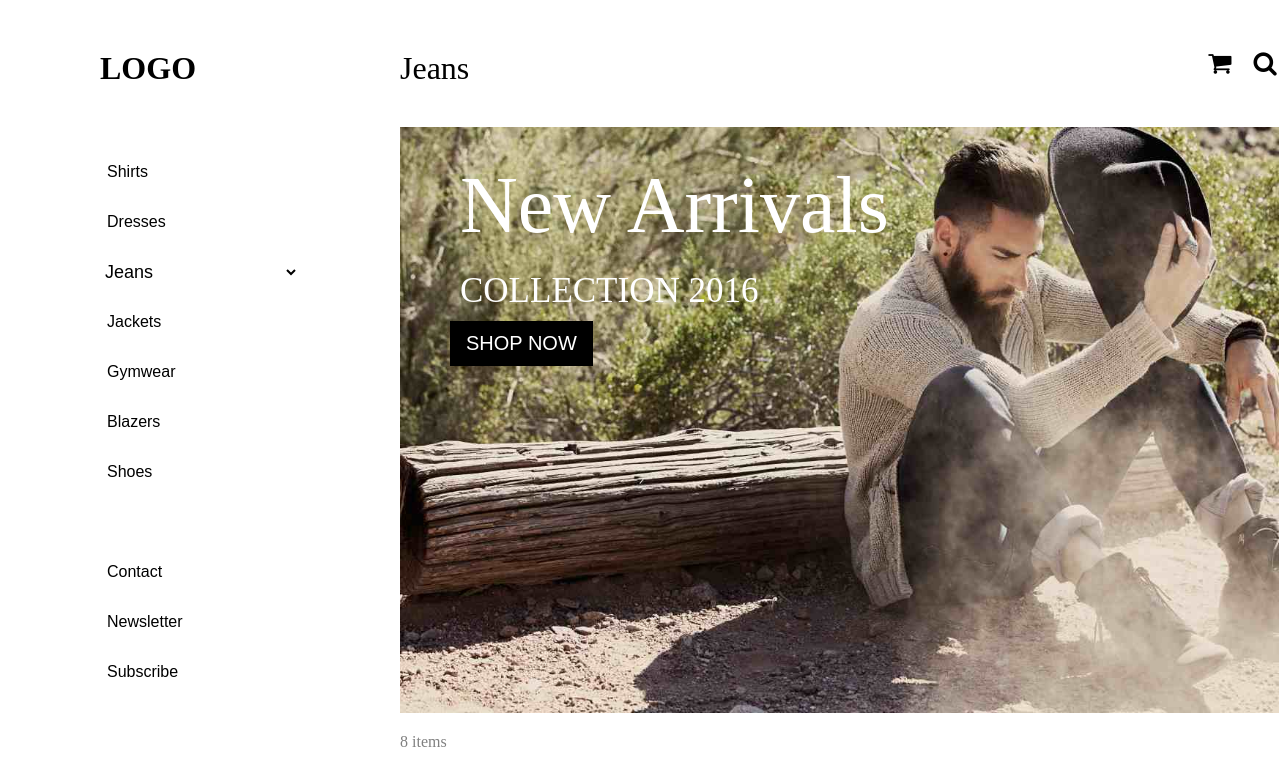
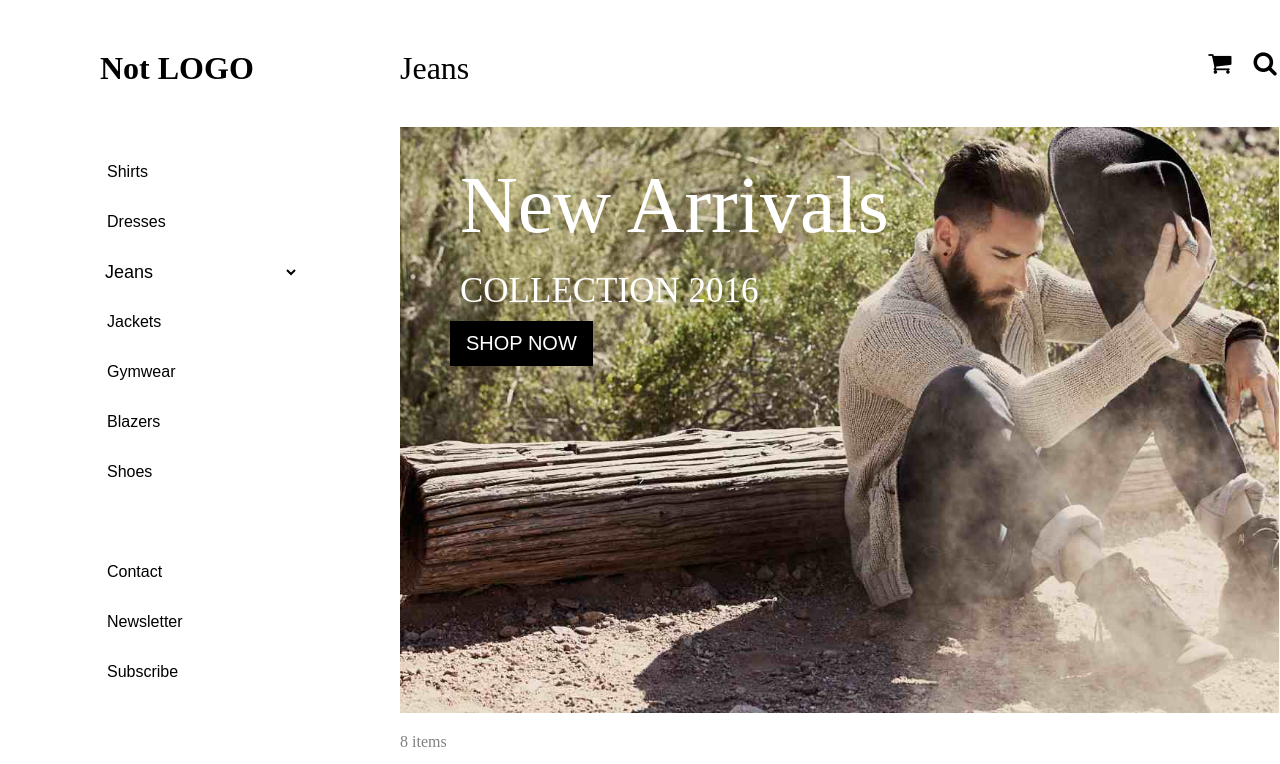
Before and after one commit to Aakhil4/practice-pj2, a plain HTML site: page index.html in a window 1280 px wide. Shown: the top 764 px of the page. Drawn offline with Linux system fonts and the light colour scheme.

Commit message:
logo name change

```diff
--- a/index.html
+++ b/index.html
@@ -22,7 +22,7 @@
     <section class="main">
       <nav class="side-bar">
         <div class="logo">
-          <p class="logo-1">LOGO</p>
+          <p class="logo-1">Not LOGO</p>
         </div>
         <div class="dress-type">
           <button class="types">
```
